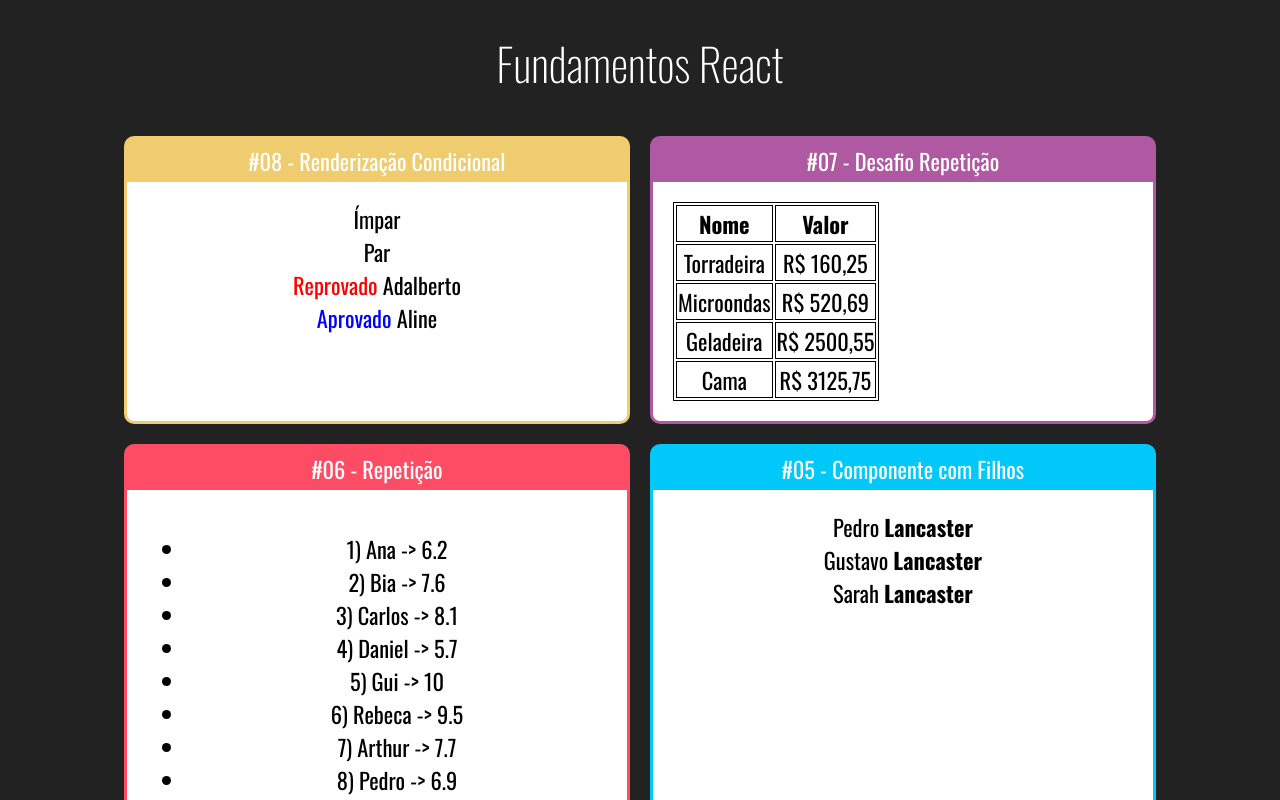
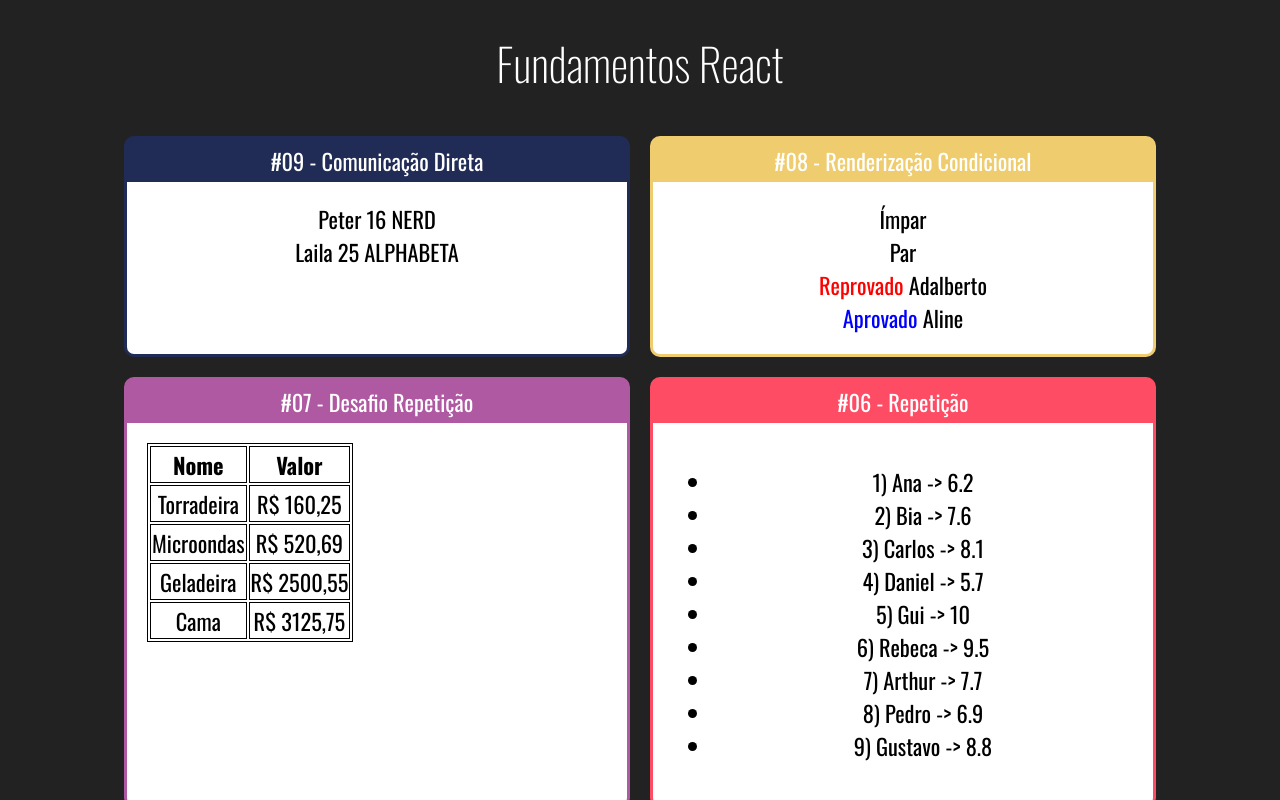
Before and after one commit to maddogxx/cursoreactjs, a React (Create React App) app in the folder fundamentos-react/: page / in a window 1280 px wide. Shown: the top 800 px of the page. Built offline with nearby package versions, Linux system fonts and the light colour scheme.

Commit message:
33. Comunicação Direta

```diff
--- a/fundamentos-react/src/App.jsx
+++ b/fundamentos-react/src/App.jsx
@@ -13,6 +13,7 @@ import ListaAlunos from "./componentes/repeticao/ListaAlunos";
 import TabelaProdutos from "./componentes/repeticao/TabelaProdutos";
 import ParOuImpar from "./componentes/condicional/ParOuImpar";
 import Aprovados from "./componentes/condicional/Aprovados";
+import DiretaPai from "./componentes/comunicacao/DiretaPai";
 
 
 // Forma reduzida usando arrow function
@@ -21,6 +22,9 @@ export default () => (
     <div className="App">
         <h1>Fundamentos React</h1>
         <div className="Cards">
+            <Card titulo="#09 - Comunicação Direta" color="#212c56">
+                <DiretaPai />
+            </Card>
             <Card titulo="#08 - Renderização Condicional" color="#efcc6d">
                 <ParOuImpar numero={21}/>
                 <ParOuImpar numero={20}/>
--- /dev/null
+++ b/fundamentos-react/src/componentes/comunicacao/DiretaFilho.jsx
@@ -0,0 +1,14 @@
+import React from "react";
+
+// eslint-disable-next-line import/no-anonymous-default-export
+export default props => {
+    return (
+        <div>
+            <span>{props.nome} </span>
+            <span>{props.idade} </span>
+            <span>{props.bool ? "NERD" : "ALPHABETA"}</span>
+        </div>
+
+    );
+
+}
--- /dev/null
+++ b/fundamentos-react/src/componentes/comunicacao/DiretaPai.jsx
@@ -0,0 +1,12 @@
+import React from "react";
+import DiretaFilho from "./DiretaFilho";
+
+// eslint-disable-next-line import/no-anonymous-default-export
+export default props => {
+    return (
+        <>
+            <DiretaFilho nome="Peter" idade={16} bool={true}/>
+            <DiretaFilho nome="Laila" idade={25} bool={false}/>
+        </>
+    )
+};
```
